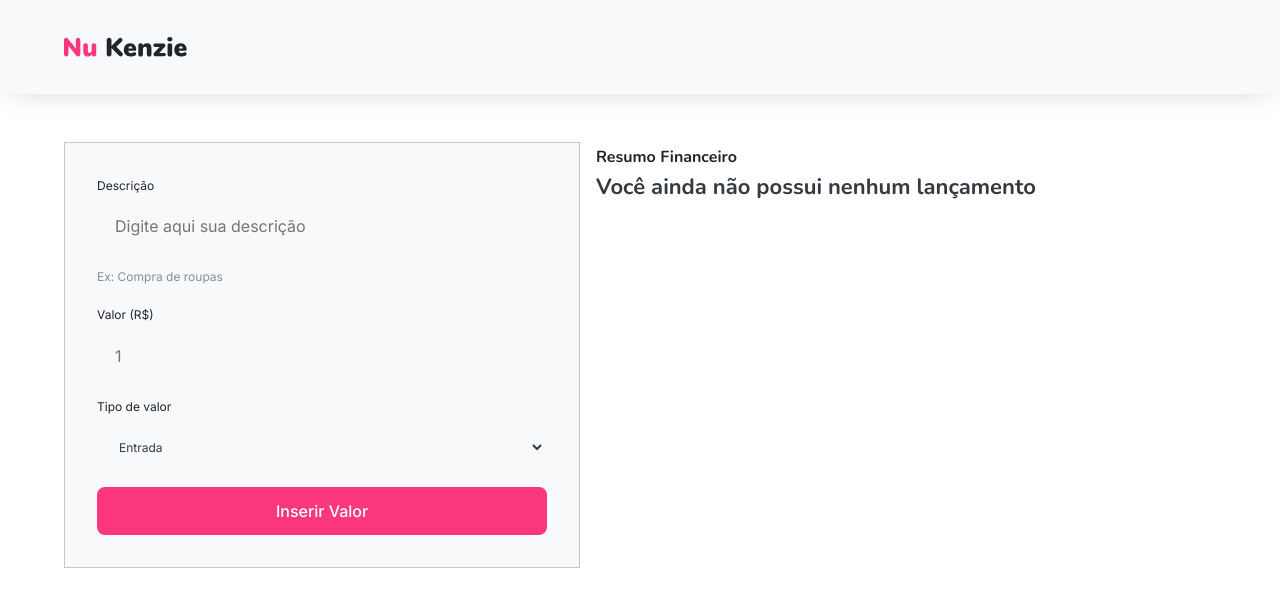
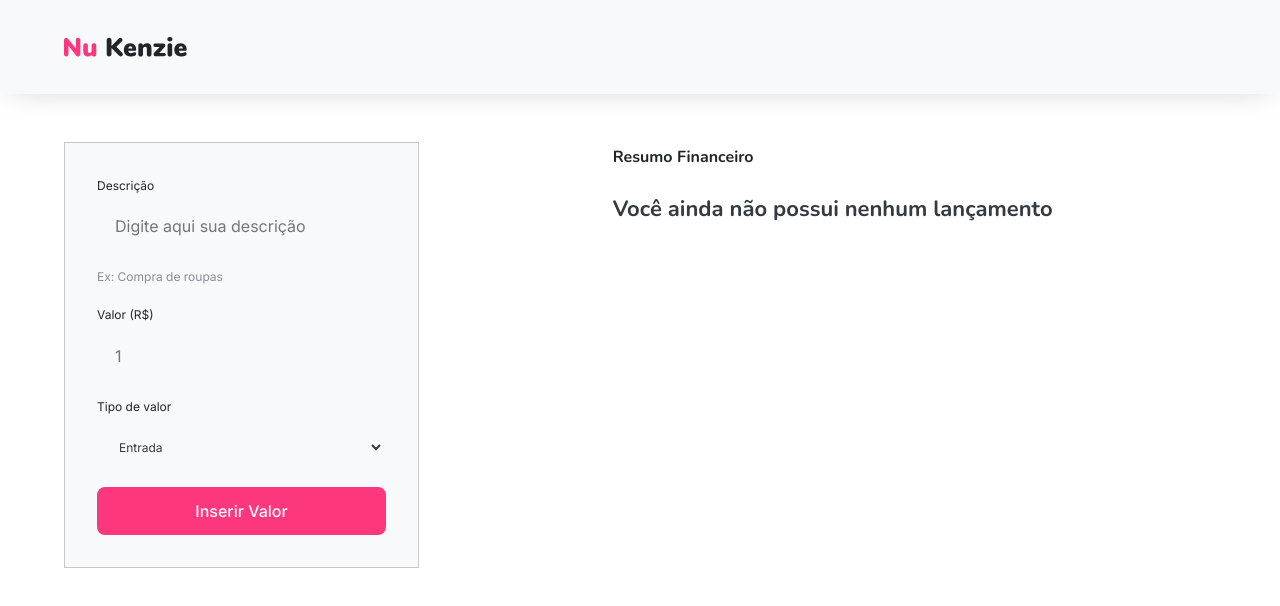
Before and after one commit to Kenzie-Academy-Brasil-Developers/m3-s2-entrega-portfolio-nu-kenzie_bervalim, a React (Vite) app: page / in a window 1280 px wide. Shown: the top 606 px of the page. Built offline with nearby package versions, Linux system fonts and the light colour scheme.

Commit message:
nuKenzie

```diff
--- a/src/components/ControlFInanceSection/ControlFInanceList/index.jsx
+++ b/src/components/ControlFInanceSection/ControlFInanceList/index.jsx
@@ -1,11 +1,12 @@
 import { ControlFinanceCard } from "./ControlFinanceCard";
-
+import styles from "./style.module.scss";
 export const ControlFinanceList = ({
   financeList,
   removeFinanceControlCard,
 }) => {
   return (
     <section style={{ gridArea: "c" }}>
+      <div className={styles.ControlFinanceList}>
         <h3 className="title two">Resumo Financeiro</h3>
         {financeList.length > 0 ? (
           <ul>
@@ -23,6 +24,7 @@ export const ControlFinanceList = ({
         ) : (
           <h2 className="title one">Você ainda não possui nenhum lançamento</h2>
         )}
+      </div>
     </section>
   );
 };
--- /dev/null
+++ b/src/components/ControlFInanceSection/ControlFInanceList/style.module.scss
@@ -0,0 +1,11 @@
+.ControlFinanceList {
+  h3 {
+    margin-bottom: 1.4rem;
+  }
+
+  @media (min-width: 1024px) {
+    li {
+      width: 40rem;
+    }
+  }
+}
--- a/src/components/ControlFInanceSection/style.module.scss
+++ b/src/components/ControlFInanceSection/style.module.scss
@@ -5,6 +5,6 @@
     grid-template-areas:
       "a c"
       "b c";
-    gap: 1rem;
+    gap: 1.9rem;
   }
 }
--- a/src/components/FinanceForm/style.module.scss
+++ b/src/components/FinanceForm/style.module.scss
@@ -2,6 +2,10 @@
   padding: 2rem;
   background-color: var(--grey-1);
   border: 1px solid rgba(0, 0, 0, 0.2);
+
+  @media (min-width: 900px) {
+    width: 22.1875rem;
+  }
 
   form {
     display: flex;
```
Lines whose indentation alone changed are shown as unchanged.
